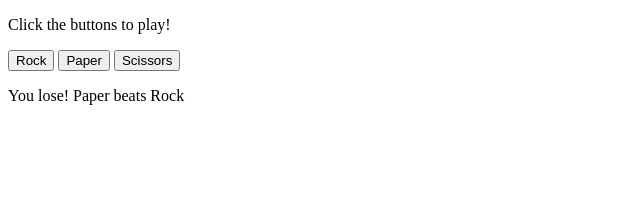
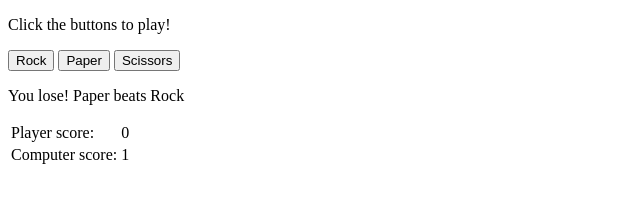
Before and after one commit to Celus8/rock-paper-scissors, a plain HTML site: page index.html in a window 1280 px wide. Both pictures are taken after a click on the button "Rock". Shown: the whole page, without its empty margins (0-640 px from the left). Drawn offline with Linux system fonts and the light colour scheme.

Commit message:
Add score management

```diff
--- a/index.html
+++ b/index.html
@@ -14,5 +14,18 @@
     <button id="scissors">Scissors</button>
     <p></p> <!-- Whitespace -->
     <div id="results"></div>
+    <p></p> <!-- Whitespace -->
+    <table>
+        <tr>
+            <td>Player score: </td>
+            <td id="playerScore">0</td>
+        </tr>
+        <tr>
+            <td>Computer score: </td>
+            <td id="computerScore">0</td>
+        </tr>
+    </table>
+    <p></p> <!-- Whitespace -->
+    <div id="winner"></div>
 </body>
 </html>
--- a/script.js
+++ b/script.js
@@ -40,12 +40,21 @@ function isInputValid(input) {
 }
 
 let winMessage = document.querySelector("#results");
+let scoreMessage = document.querySelector("#score");
+let playerScore = 0;
+let computerScore = 0;
+let playerScoreMessage = document.querySelector("#playerScore");
+let computerScoreMessage = document.querySelector("#computerScore");
+let winnerMessage = document.querySelector("#winner");
+
 
 function playRound(playerSelection, computerSelection) {
 
     let winner;
     let playerPlay = normalizeString(playerSelection);
     let computerPlay = normalizeString(computerSelection);
+
+    winnerMessage.textContent = "";
 
     if (playerPlay === "Rock") {
         if (computerPlay === "Rock") {
@@ -80,10 +89,12 @@ function playRound(playerSelection, computerSelection) {
 
         case "player":
             winMessage.textContent = `You win! ${playerPlay} beats ${computerPlay}`;
+            playerScore++;
             break;
 
         case "computer":
             winMessage.textContent = `You lose! ${computerPlay} beats ${playerPlay}`;
+            computerScore++;
             break;
 
         default:
@@ -91,9 +102,25 @@ function playRound(playerSelection, computerSelection) {
             break;
     }
 
+    if (playerScore >= 5) {
+        winnerMessage.textContent = "YOU HAVE WON THE GAME!"
+        playerScore = 0;
+        computerScore = 0;
+    }
+
+    if (computerScore >= 5) {
+        winnerMessage.textContent = "YOU HAVE LOST THE GAME!"
+        playerScore = 0;
+        computerScore = 0;
+    }
+
+    playerScoreMessage.textContent = playerScore;
+    computerScoreMessage.textContent = computerScore;
+
     return winner;
 
 }
+
 
 let buttons = document.querySelectorAll("button");
 
```
